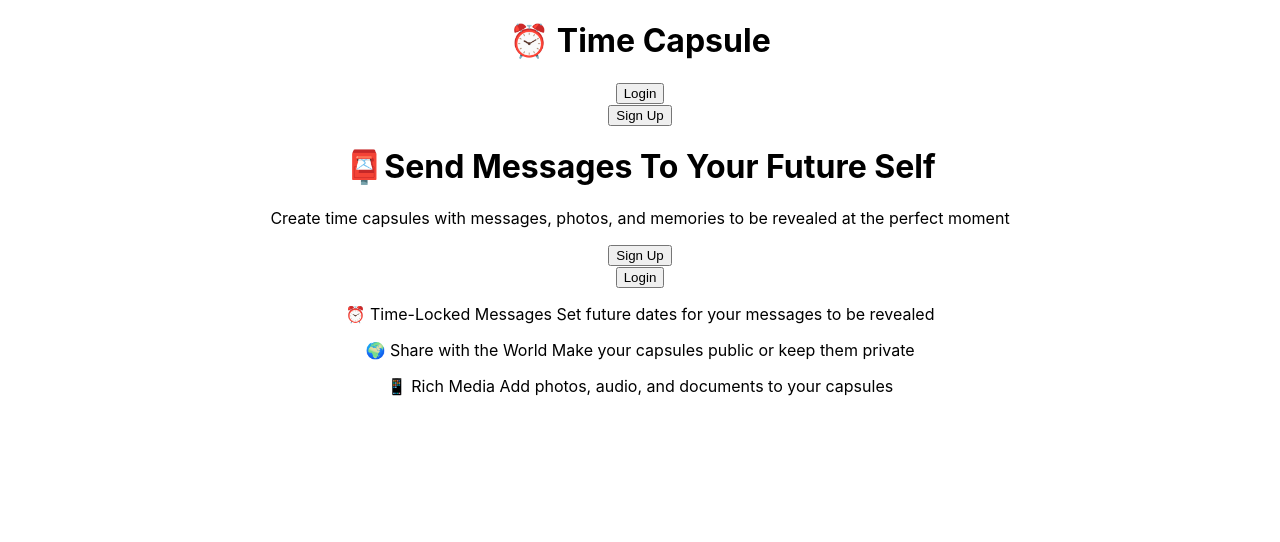
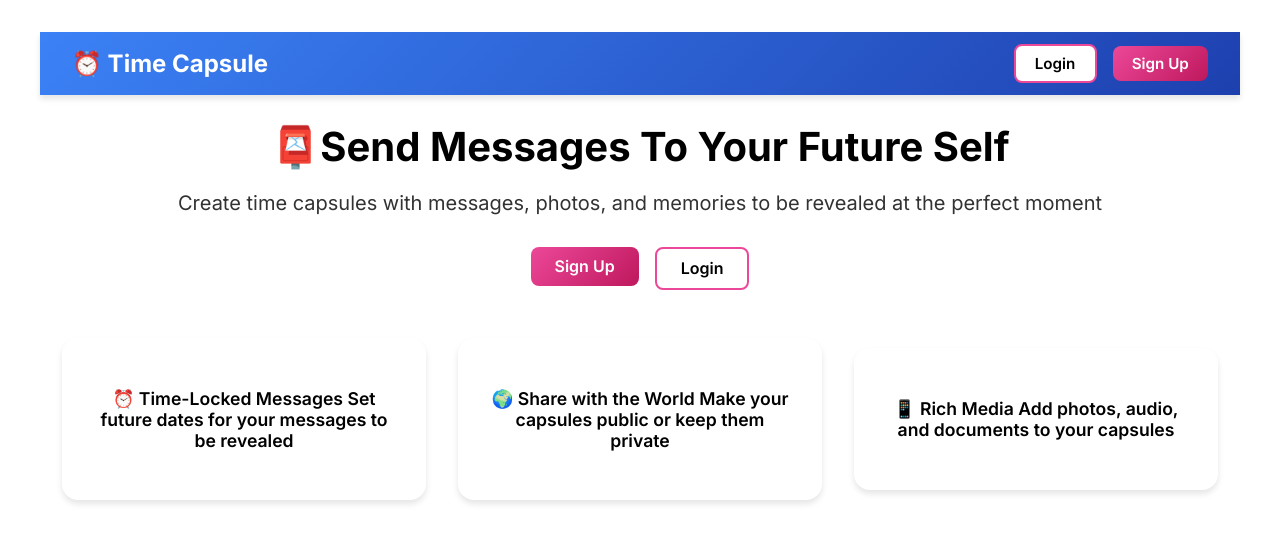
Before and after one commit to HadiHD17/Time-Capsule-Client, a React (Create React App) app: page / in a window 1280 px wide. Shown: the top 542 px of the page. Built offline with nearby package versions, Linux system fonts and the light colour scheme.

Commit message:
finished styling

```diff
--- a/src/components/shared/NavigationHome.jsx
+++ b/src/components/shared/NavigationHome.jsx
@@ -1,4 +1,5 @@
 import React from 'react'
+import "../../styles/Navbar.css"
 import LogButton from './LogButton';
 import RegisterButton from './RegisterButton';
 
--- a/src/components/shared/RegisterButton.jsx
+++ b/src/components/shared/RegisterButton.jsx
@@ -4,6 +4,7 @@ import { useNavigate } from 'react-router-dom';
 const RegisterButton = () => {
     const navigate = useNavigate();
   return (
+    <div className="Registerbtn">
     <button
         onClick={()=>{
           navigate("/Register");
@@ -11,6 +12,7 @@ const RegisterButton = () => {
         >
         Sign Up
         </button>
+        </div>
   )
 }
 
--- a/src/pages/HomePage.jsx
+++ b/src/pages/HomePage.jsx
@@ -1,4 +1,5 @@
 import React from 'react'
+import "../styles/Home.css"
 import NavigationHome from '../components/shared/NavigationHome'
 import LogButton from '../components/shared/LogButton'
 import RegisterButton from '../components/shared/RegisterButton'
--- a/src/pages/LoginPage.jsx
+++ b/src/pages/LoginPage.jsx
@@ -1,4 +1,5 @@
 import React, {useState} from 'react'
+import "../styles/Login.css"
 
 
 const LoginPage = () => {
--- a/src/pages/RegisterPage.jsx
+++ b/src/pages/RegisterPage.jsx
@@ -1,4 +1,5 @@
 import React, {useState} from 'react'
+import "../styles/Register.css"
 
 const RegisterPage = () => {
     const [fullname, setfullname] = useState("");
--- /dev/null
+++ b/src/styles/Home.css
@@ -0,0 +1,129 @@
+/* Font */
+@import url('https://fonts.googleapis.com/css2?family=Inter:wght@300;400;500;600;700&display=swap');
+
+.Home {
+  font-family: 'Inter', sans-serif;
+  padding: 2rem;
+  max-width: 1200px;
+  margin: 0 auto;
+}
+
+/* About Section */
+.Home .About {
+  text-align: center;
+}
+
+.Home .Head h1 {
+  font-size: 2.5rem;
+  font-weight: bold;
+  margin-bottom: 1rem;
+  color: #000000;
+}
+
+.Home .description p {
+  font-size: 1.25rem;
+  color: #000000;
+  opacity: 0.8;
+  margin-bottom: 2rem;
+}
+
+/* Buttons Section */
+.Home .Buttons {
+  display: flex;
+  justify-content: center;
+  gap: 1rem;
+  margin-bottom: 3rem;
+  flex-wrap: wrap;
+}
+
+/* Feature Cards Layout */
+.Home .FeatureCards {
+  display: flex;
+  flex-direction: column;
+  gap: 2rem;
+  align-items: center;
+}
+
+.Home .FeatureCards > div {
+  background: white;
+  border-radius: 1rem;
+  padding: 2rem;
+  box-shadow: 0 4px 6px rgba(0,0,0,0.1);
+  transition: transform 0.3s ease, box-shadow 0.3s ease;
+  color: #000000;
+  width: 100%;
+  max-width: 100%;
+}
+
+.Home .FeatureCards > div:hover {
+  transform: translateY(-5px);
+  box-shadow: 0 20px 40px rgba(0,0,0,0.15);
+}
+
+.Home .MainFeature p,
+.Home .SecondaryFeature p,
+.Home .TertiaryFeature p {
+  font-weight: 600;
+  font-size: 1.1rem;
+  white-space: pre-line;
+}
+
+/* Responsive Layout for Feature Cards */
+@media (min-width: 768px) {
+  .Home .FeatureCards {
+    flex-direction: row;
+    justify-content: center;
+    flex-wrap: wrap;
+  }
+
+  .Home .FeatureCards > div {
+    flex: 1 1 300px;
+    max-width: 300px;
+  }
+}
+
+/* REGISTER BUTTON – Pink (Primary) */
+.Registerbtn {
+  display: inline-block;
+}
+
+.Registerbtn button {
+  background: linear-gradient(135deg, #ec4899 0%, #be185d 100%);
+  color: white;
+  border: none;
+  padding: 0.6rem 1.5rem;
+  border-radius: 0.5rem;
+  font-weight: 600;
+  cursor: pointer;
+  font-family: 'Inter', sans-serif;
+  transition: all 0.3s ease;
+  font-size: 1rem;
+}
+
+.Registerbtn button:hover {
+  box-shadow: 0 10px 25px rgba(236, 72, 153, 0.3);
+  transform: translateY(-2px);
+}
+
+/* LOGIN BUTTON – White (Secondary) */
+.Loginbtn {
+  display: inline-block;
+}
+
+.Loginbtn button {
+  background: white;
+  color: black;
+  border: 2px solid #ec4899;
+  padding: 0.6rem 1.5rem;
+  border-radius: 0.5rem;
+  font-weight: 600;
+  cursor: pointer;
+  font-family: 'Inter', sans-serif;
+  transition: all 0.3s ease;
+  font-size: 1rem;
+}
+
+.Loginbtn button:hover {
+  background: #fce7f3;
+  transform: translateY(-2px);
+}
--- /dev/null
+++ b/src/styles/Login.css
@@ -0,0 +1,70 @@
+.LoginForm {
+  min-height: 100vh;
+  display: flex;
+  align-items: center;
+  justify-content: center;
+  background: linear-gradient(135deg, #3b82f6 0%, #1e40af 100%);
+  padding: 1rem;
+  font-family: 'Inter', sans-serif;
+}
+
+.LoginForm h1 {
+  font-size: 2rem;
+  font-weight: bold;
+  color: #000000;
+  text-align: center;
+  margin-bottom: 2rem;
+}
+
+.LoginForm form {
+  background: white;
+  border-radius: 1.5rem;
+  padding: 2rem;
+  width: 100%;
+  max-width: 400px;
+  box-shadow: 0 25px 50px rgba(0, 0, 0, 0.25);
+}
+
+.LoginForm input.email,
+.LoginForm input.password {
+  width: 100%;
+  border: 2px solid #e5e7eb;
+  border-radius: 0.5rem;
+  padding: 0.75rem;
+  font-size: 1rem;
+  color: #000000;
+  background: white;
+  margin-bottom: 1.5rem;
+  transition: all 0.2s ease;
+  box-sizing: border-box;
+}
+
+.LoginForm input.email::placeholder,
+.LoginForm input.password::placeholder {
+  color: #9ca3af;
+}
+
+.LoginForm input.email:focus,
+.LoginForm input.password:focus {
+  outline: none;
+  border-color: #ec4899;
+  box-shadow: 0 0 0 3px rgba(236, 72, 153, 0.1);
+}
+
+.LoginForm button.loginbtn {
+  width: 100%;
+  background: linear-gradient(135deg, #ec4899 0%, #be185d 100%);
+  color: white;
+  padding: 0.75rem;
+  border-radius: 0.5rem;
+  font-weight: 600;
+  border: none;
+  cursor: pointer;
+  transition: all 0.3s ease;
+  font-size: 1rem;
+}
+
+.LoginForm button.loginbtn:hover {
+  box-shadow: 0 10px 25px rgba(236, 72, 153, 0.3);
+  transform: translateY(-2px);
+}
--- /dev/null
+++ b/src/styles/Navbar.css
@@ -0,0 +1,98 @@
+@import url('https://fonts.googleapis.com/css2?family=Inter:wght@300;400;500;600;700&display=swap');
+
+.NavBar {
+  background: linear-gradient(135deg, #3b82f6 0%, #1e40af 100%);
+  color: white;
+  box-shadow: 0 4px 6px rgba(0,0,0,0.1);
+  display: flex;
+  justify-content: space-between; /* Title left, buttons right */
+  align-items: center;
+  padding: 0.75rem 2rem;
+  font-family: 'Inter', sans-serif;
+  position: sticky;
+  top: 0;
+  z-index: 100;
+  flex-wrap: nowrap; /* prevent wrapping */
+}
+
+.NavBar .Title h1 {
+  font-size: 1.5rem;
+  font-weight: bold;
+  margin: 0;
+  white-space: nowrap;
+}
+
+.NavBar .Actions {
+  display: flex;
+  gap: 1rem;
+  align-items: center;
+  flex-wrap: nowrap;
+}
+
+/* Register Button (Primary Pink) */
+.NavBar .Registerbtn {
+  display: inline-block;
+}
+
+.NavBar .Registerbtn button {
+  background: linear-gradient(135deg, #ec4899 0%, #be185d 100%);
+  color: white;
+  border: none;
+  padding: 0.5rem 1.2rem;
+  border-radius: 0.5rem;
+  font-weight: 600;
+  cursor: pointer;
+  font-family: 'Inter', sans-serif;
+  font-size: 0.95rem;
+  transition: all 0.3s ease;
+}
+
+.NavBar .Registerbtn button:hover {
+  box-shadow: 0 10px 25px rgba(236, 72, 153, 0.3);
+  transform: translateY(-2px);
+}
+
+/* Login Button (Secondary White) */
+.NavBar .Loginbtn {
+  display: inline-block;
+}
+
+.NavBar .Loginbtn button {
+  background: white;
+  color: black;
+  border: 2px solid #ec4899;
+  padding: 0.5rem 1.2rem;
+  border-radius: 0.5rem;
+  font-weight: 600;
+  cursor: pointer;
+  font-family: 'Inter', sans-serif;
+  font-size: 0.95rem;
+  transition: all 0.3s ease;
+}
+
+.NavBar .Loginbtn button:hover {
+  background: #fce7f3;
+  transform: translateY(-2px);
+}
+
+/* Optional Responsive Fix */
+@media (max-width: 600px) {
+  .NavBar {
+    flex-direction: row;
+    padding: 0.75rem 1rem;
+  }
+
+  .NavBar .Title h1 {
+    font-size: 1.25rem;
+  }
+
+  .NavBar .Actions {
+    gap: 0.5rem;
+  }
+
+  .NavBar .Loginbtn button,
+  .NavBar .Registerbtn button {
+    padding: 0.4rem 1rem;
+    font-size: 0.875rem;
+  }
+}
--- /dev/null
+++ b/src/styles/Register.css
@@ -0,0 +1,76 @@
+.RegisterForm {
+  min-height: 100vh;
+  display: flex;
+  align-items: center;
+  justify-content: center;
+  background: linear-gradient(135deg, #3b82f6 0%, #1e40af 100%);
+  padding: 1rem;
+  font-family: 'Inter', sans-serif;
+}
+
+.RegisterForm h1 {
+  font-size: 2rem;
+  font-weight: bold;
+  color: #000000;
+  text-align: center;
+  margin-bottom: 2rem;
+}
+
+.RegisterForm form {
+  background: white;
+  border-radius: 1.5rem;
+  padding: 2rem;
+  width: 100%;
+  max-width: 400px;
+  box-shadow: 0 25px 50px rgba(0, 0, 0, 0.25);
+}
+
+.RegisterForm input.fullname,
+.RegisterForm input.email,
+.RegisterForm input.password,
+.RegisterForm input.confirmpassword {
+  width: 100%;
+  border: 2px solid #e5e7eb;
+  border-radius: 0.5rem;
+  padding: 0.75rem;
+  font-size: 1rem;
+  color: #000000;
+  background: white;
+  margin-bottom: 1.5rem;
+  transition: all 0.2s ease;
+  box-sizing: border-box;
+}
+
+.RegisterForm input.fullname::placeholder,
+.RegisterForm input.email::placeholder,
+.RegisterForm input.password::placeholder,
+.RegisterForm input.confirmpassword::placeholder {
+  color: #9ca3af;
+}
+
+.RegisterForm input.fullname:focus,
+.RegisterForm input.email:focus,
+.RegisterForm input.password:focus,
+.RegisterForm input.confirmpassword:focus {
+  outline: none;
+  border-color: #ec4899;
+  box-shadow: 0 0 0 3px rgba(236, 72, 153, 0.1);
+}
+
+.RegisterForm button.registerbtn {
+  width: 100%;
+  background: linear-gradient(135deg, #ec4899 0%, #be185d 100%);
+  color: white;
+  padding: 0.75rem;
+  border-radius: 0.5rem;
+  font-weight: 600;
+  border: none;
+  cursor: pointer;
+  transition: all 0.3s ease;
+  font-size: 1rem;
+}
+
+.RegisterForm button.registerbtn:hover {
+  box-shadow: 0 10px 25px rgba(236, 72, 153, 0.3);
+  transform: translateY(-2px);
+}
```
